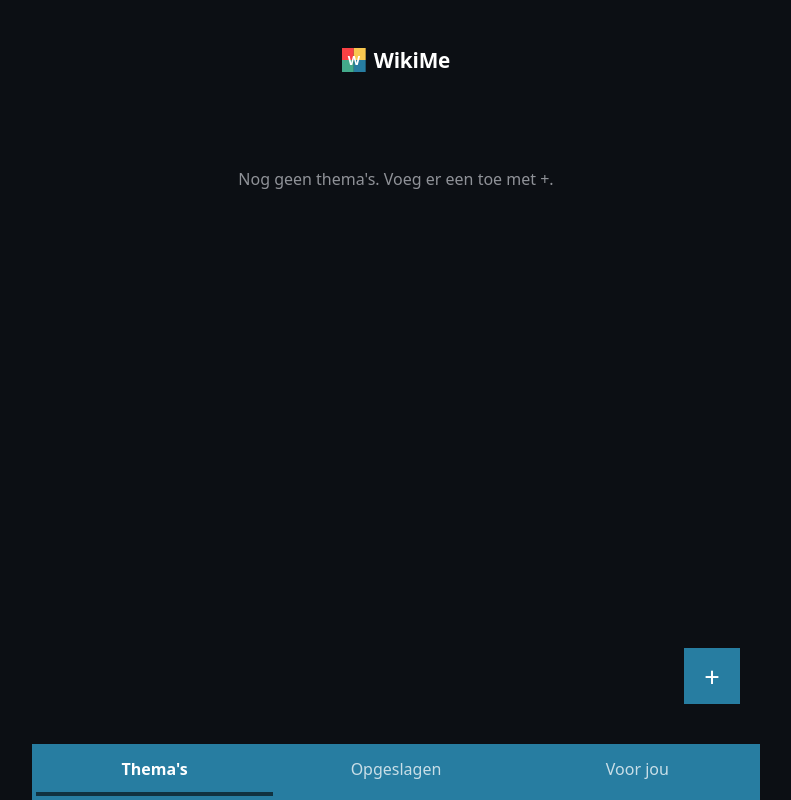
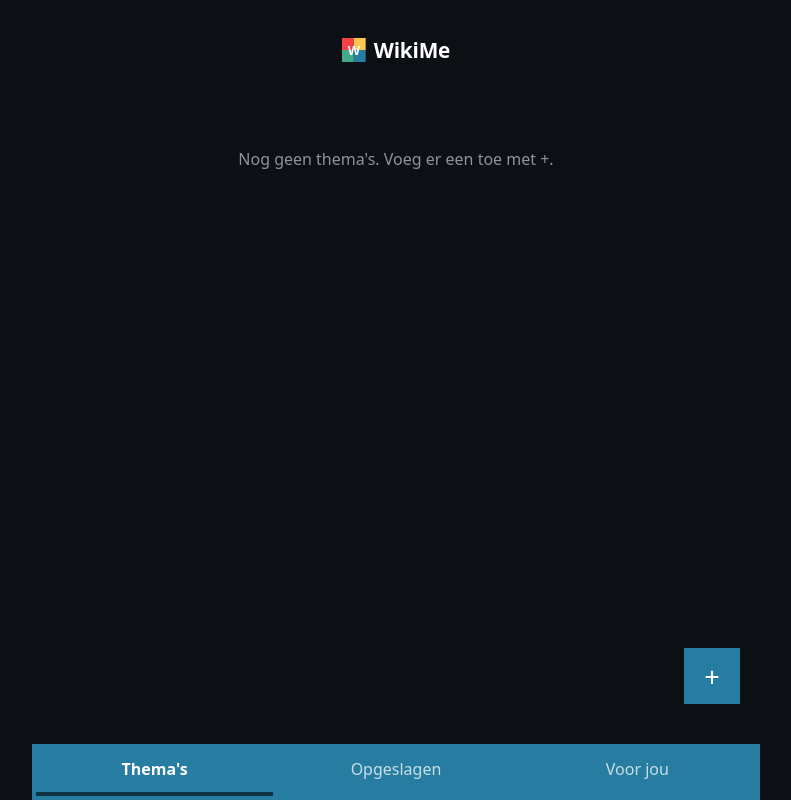
Before and after one commit to randelldb/wikiMe, a React (Vite) app: page / in a window 1280 px wide. Shown: the whole page, without its empty margins (244-1035 px from the left). Built offline with nearby package versions, Linux system fonts and the light colour scheme.

Commit message:
App bar min-height 40px -> 20px
Generated by Mistral Vibe.
Co-Authored-By: Mistral Vibe <vibe@mistral.ai>

```diff
--- a/src/index.css
+++ b/src/index.css
@@ -50,7 +50,7 @@ body {
   justify-content: space-between;
   gap: 0;
   padding: 40px 16px;
-  min-height: 40px;
+  min-height: 20px;
   background: var(--bg);
   color: var(--white);
 }
```
